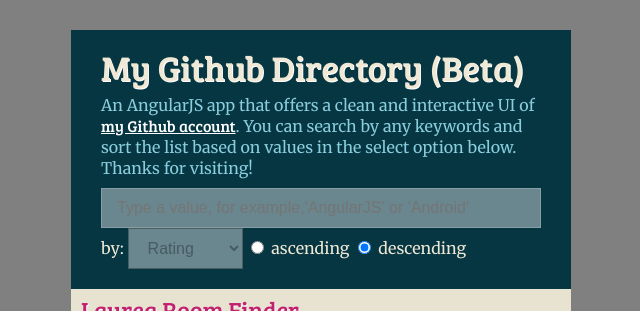
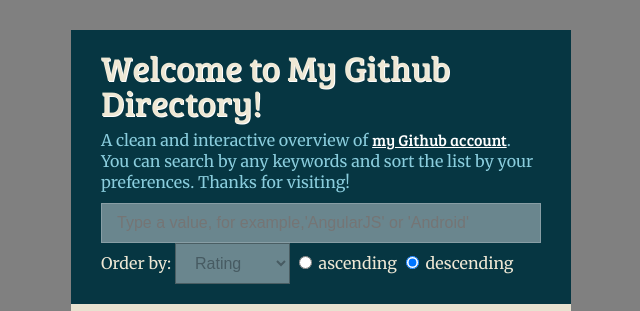
Before and after one commit to vinhnghi223/vinhnghi223.github.io, a plain HTML site: page index.html in a window 1280 px wide. Shown: the top 311 px of the page, without its empty margins (319-959 px from the left). Drawn offline with Linux system fonts and the light colour scheme; a web font is replaced by a local one.

Commit message:
update intro text

```diff
--- a/index.html
+++ b/index.html
@@ -11,12 +11,12 @@
 
 <div class="main" ng-controller = "MyController">
   <div class="search">
-    <h1>My Github Directory (Beta)</h1>
-    <p>An AngularJS app that offers a clean and interactive UI of <a href="https://github.com/vinhnghi223">my Github account</a>. You can search by any keywords and sort the list based on values in the select option below. Thanks for visiting!</p>
+    <h1>Welcome to My Github Directory!</h1>
+    <p>A clean and interactive overview of <a href="https://github.com/vinhnghi223">my Github account</a>. You can search by any keywords and sort the list by your preferences. Thanks for visiting!</p>
     <label>search: </label>
     <input ng-model="query" placeholder="Type a value, for example,'AngularJS' or 'Android' " autofocus />
 
-    <label class="formgroup">by:
+    <label class="formgroup">Order by:
       <select ng-model="searchOrder">
         <option value="rating">Rating</option>
         <option value="name">Name</option>
```
